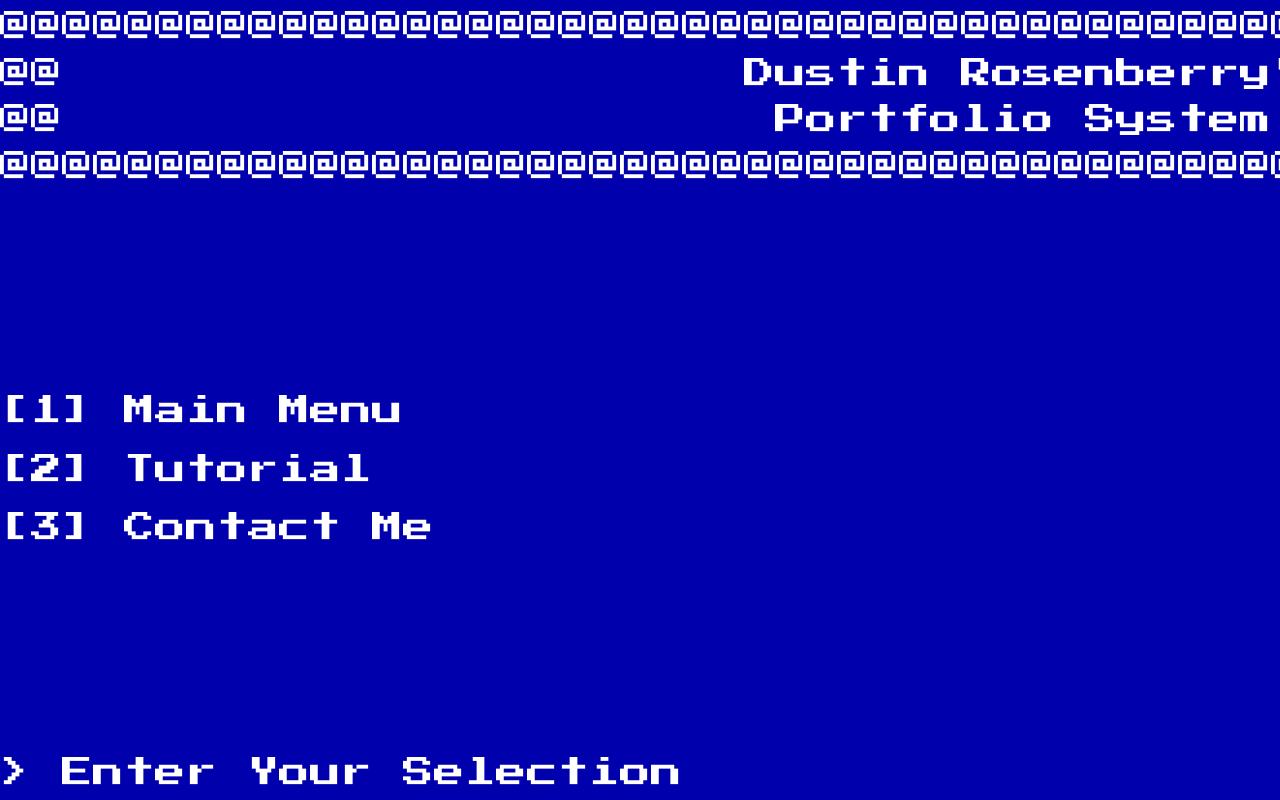
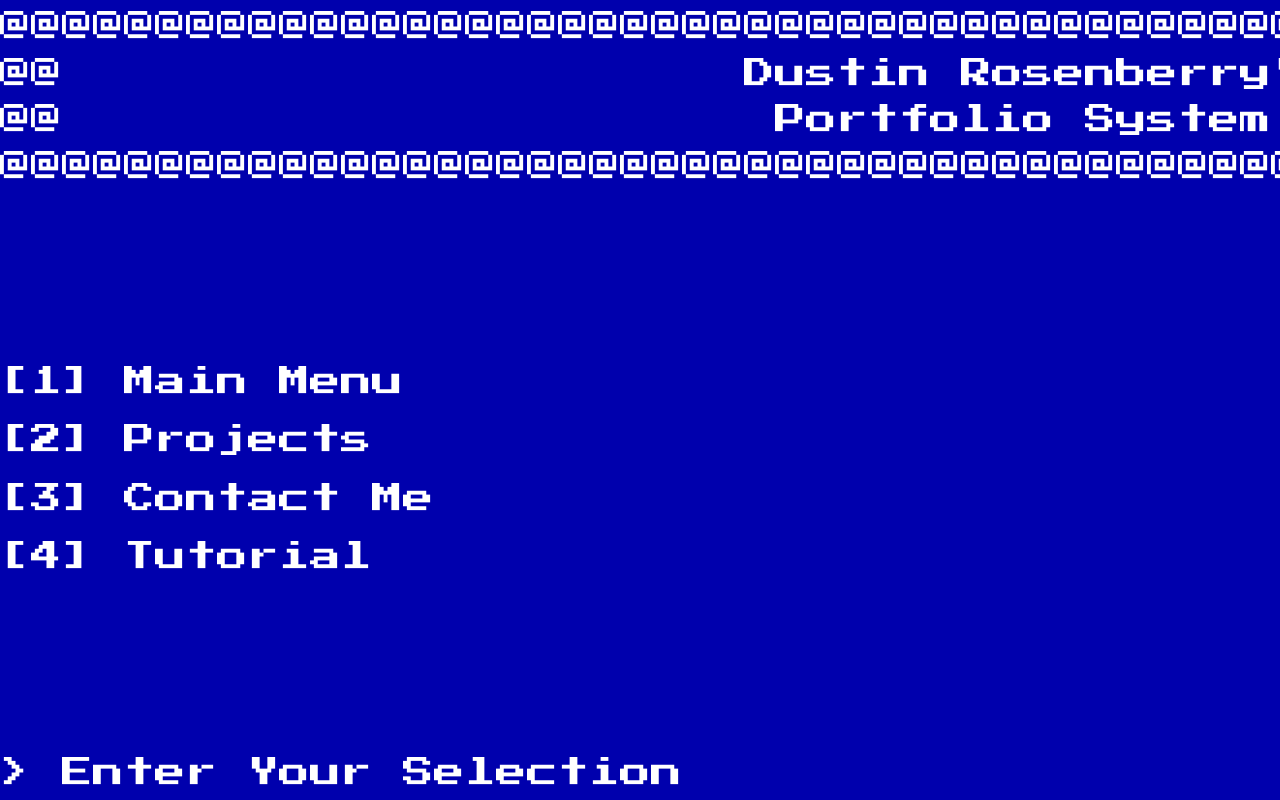
Before and after one commit to Sc1entifik/PortfolioSite, a Next.js app: page / in a window 1280 px wide. Built offline with nearby package versions, Linux system fonts and the light colour scheme.

Commit message:
Added routes to siteMap.ts, useKeydownRouting.ts, and menuOptions.tsx

```diff
--- a/src/app/components/menuOptions.tsx
+++ b/src/app/components/menuOptions.tsx
@@ -1,13 +1,17 @@
+"use client"
+import { useKeydownRouting } from "@/hooks/useKeydownRouting";
 import { SiteMap } from "@/utils/siteMap";
 import Link from "next/link";
 
 export default function MenuOptions() {
+	useKeydownRouting()
 
 	return (
 	<div className="flex flex-col space-y-3">
 		<Link href={SiteMap.Home}>[1] Main Menu</Link>
-		<Link href={SiteMap.Projects}>[2] Tutorial</Link>
+		<Link href={SiteMap.Projects}>[2] Projects</Link>
 		<Link href={SiteMap.Contact}>[3] Contact Me</Link>
+		<Link href={SiteMap.Tutorial}>[4] Tutorial</Link>
 	</div>
 	);
 }
--- a/src/hooks/useKeydownRouting.ts
+++ b/src/hooks/useKeydownRouting.ts
@@ -18,6 +18,10 @@ function useKeydownRouting() {
 				case "3":
 					window.location.href = SiteMap.Contact;
 					break;
+
+				case "4":
+					window.location.href = SiteMap.Tutorial;
+					break;
 			}
 		};
 
--- a/src/utils/siteMap.tsx
+++ b/src/utils/siteMap.ts
@@ -1,5 +1,6 @@
 export enum SiteMap {
 	Home = "/",
 	Projects = "/projects",
-	Contact = "/contact"
+	Contact = "/contact",
+	Tutorial = "/tutorial"
 }
```
